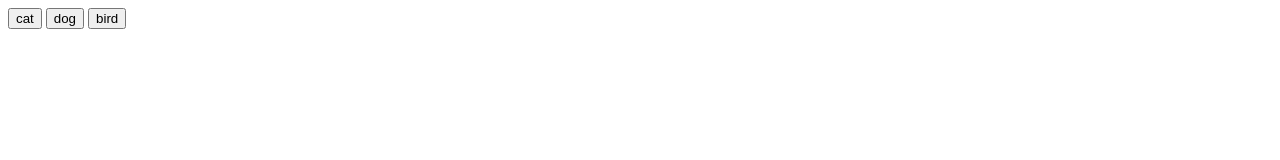
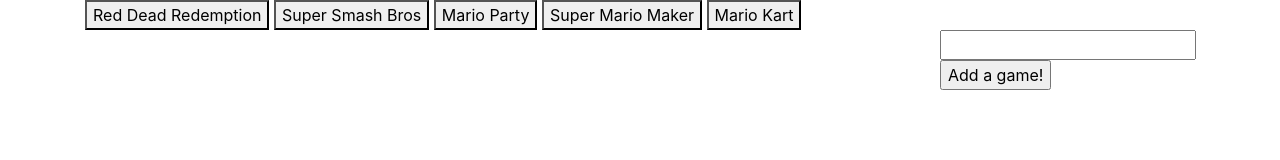
Before and after one commit to DillonPittman/gifCaller, a plain HTML site: page index.html in a window 1280 px wide. Drawn offline with nearby package versions, Linux system fonts and the light colour scheme.

Commit message:
Functionality mostly done. Need to mess with style. Wasted too much time appending new buttons to DOM. Not sure why new buttons won't persist.

```diff
--- a/index.html
+++ b/index.html
@@ -5,16 +5,45 @@
   <meta name="viewport" content="width=device-width, initial-scale=1.0">
   <meta http-equiv="X-UA-Compatible" content="ie=edge">
   <script src="https://cdnjs.cloudflare.com/ajax/libs/jquery/3.2.1/jquery.min.js"></script>
+  <script src="https://cdnjs.cloudflare.com/ajax/libs/popper.js/1.14.3/umd/popper.min.js" integrity="sha384-ZMP7rVo3mIykV+2+9J3UJ46jBk0WLaUAdn689aCwoqbBJiSnjAK/l8WvCWPIPm49" crossorigin="anonymous"></script>
+  <script src="https://stackpath.bootstrapcdn.com/bootstrap/4.1.3/js/bootstrap.min.js" integrity="sha384-ChfqqxuZUCnJSK3+MXmPNIyE6ZbWh2IMqE241rYiqJxyMiZ6OW/JmZQ5stwEULTy" crossorigin="anonymous"></script>
+  <link rel="stylesheet" href="https://stackpath.bootstrapcdn.com/bootstrap/4.1.3/css/bootstrap.min.css" integrity="sha384-MCw98/SFnGE8fJT3GXwEOngsV7Zt27NXFoaoApmYm81iuXoPkFOJwJ8ERdknLPMO" crossorigin="anonymous">
   <title>GifCaller</title>
 </head>
 <body>
-  <button data-gif="cat">cat</button>
-  <button data-gif="dog">dog</button>
-  <button data-gif="bird">bird</button>
-  <div id="gifs-appear-here">
+  <div class="container" id="buttons">
+    <button data-gif="Red Dead Redemption">Red Dead Redemption</button>
+    <button data-gif="Super Smash Bros">Super Smash Bros</button>
+    <button data-gif="Mario Party">Mario Party</button>
+    <button data-gif="Super Mario Maker">Super Mario Maker</button>
+    <button data-gif="Mario Kart">Mario Kart</button>
+  </div>
+
+  <div class="container">
+    <div class="row">
+      <div class="col-lg-9">
+        <div id="gifs-appear-here">
+        </div>
+      </div>
+      <div class="col-lg-3 float-right">
+        <form id="game-form">
+          <input type="text" id="game-input">
+          <br>
+          <input id="add-game" type="submit" value="Add a game!">
+        </form>
+      </div>
+    </div>
   </div>
 </body>
 <script>
+//Not sure why the new button won't persist. It's on screen for a fraction of a second. Is this a Bootstrap issue?
+$("#add-game").on("click", function(newGame){
+  var gameInput = $("#game-input").val().trim()
+  console.log(gameInput)
+  var newButton = $("<button>")
+  newButton.attr("data-gif", gameInput)
+  $("#buttons").append(gameInput)
+})
 
 $("button").on("click", function() {
 
@@ -55,9 +84,11 @@ $("button").on("click", function() {
 $('body').on('click', '.gif', function() {
   var src = $(this).attr("src");
   if($(this).hasClass('playing')){
-    $(this).attr('src', src.replace(/\.gif/i, "_s.gif"))
-    $(this).removeClass('playing');
+      //stop
+      $(this).attr('src', src.replace(/\.gif/i, "_s.gif"))
+      $(this).removeClass('playing');
   } else {
+    //play
     $(this).addClass('playing');
     $(this).attr('src', src.replace(/\_s.gif/i, ".gif"))
   }
```
